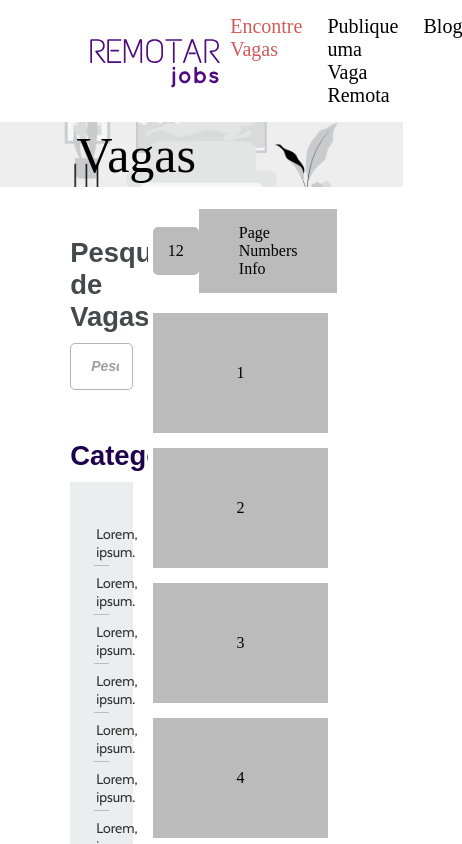
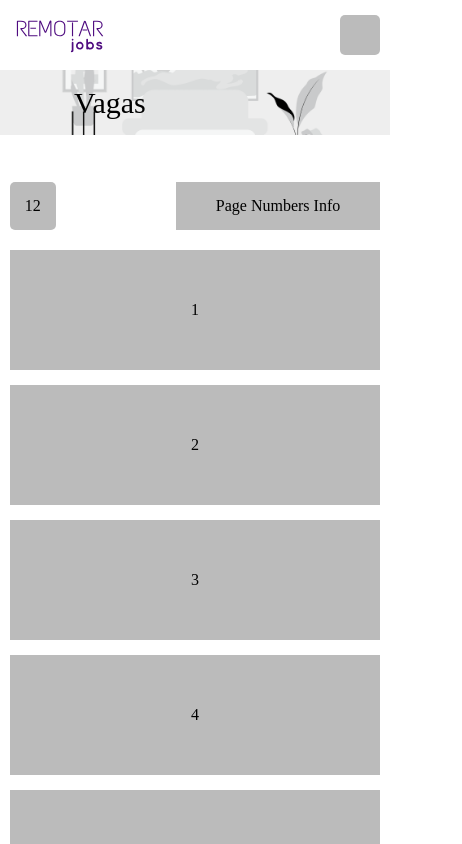
Before and after one commit to gabriel-felice/Remot-clone-treino, a plain HTML site: page index.html in a window 390 px wide. Shown: the top 844 px of the page, 462 px wide, since content can reach past the window. Drawn offline with nearby package versions, Linux system fonts and the light colour scheme.

Commit message:
implementação da responsividade

```diff
--- a/index.html
+++ b/index.html
@@ -19,6 +19,7 @@
                     <il class="items">Publique uma Vaga Remota</il>
                     <il class="items">Blog</il>
                 </ul>
+                <div class="items burguer"></div>
             </header>
             <header class="header2">
                 <h1 class="vagas">Vagas</h1>
@@ -28,7 +29,6 @@
                 <input type="search" class="searchbar" placeholder="Pesquisar Vagas">
                 <h4 class="categoria">Categoria</h4>
                 <ul class="sidemenu sidemenu1">
-
                     <li class="sidemenuitem">Lorem, ipsum.</li>
                     <li class="sidemenuitem">Lorem, ipsum.</li>
                     <li class="sidemenuitem">Lorem, ipsum.</li>
@@ -73,12 +73,10 @@
                 </ul>
             </aside>
             <main class="maincontent">
-
                 <div class="topbuttonlist">
                         <div class="button topbutton">12</div>
                         <div class="button pageinfo">Page Numbers Info</div>
                 </div>
-
                 <div class="vagas-main">
                     <div class="vaga">1</div>
                     <div class="vaga">2</div>
@@ -104,7 +102,7 @@
             </main>
             <footer class="footer1">
                 <div class="footeritems">
-                    <div class="footerspace footerspace1">1
+                    <div class="footerspace footerspace1">
                         <div class="bigicon"></div>
                         <ul class="footericonslist">
                             <li class="footericons"></li>
@@ -146,7 +144,6 @@
                             <li class="footmenuitem">Lorem, ipsum.</li>
                             <li class="footmenuitem">Lorem, ipsum.</li>
                         </ul>
-
                     </div>
                 </div>
             </footer>
--- a/style.css
+++ b/style.css
@@ -1,7 +1,6 @@
 * {
     padding: 0;
     margin: 0;
-
 }
 
 .container {
@@ -31,7 +30,6 @@
     list-style: none;
     flex-direction: row;
     gap: 25px;
-
 }
 
 .items{
@@ -51,11 +49,11 @@
     display: flex;
     background-color: blueviolet;
     grid-column: 1/5;
+    grid-row: 2/6;
     background-image: url(./images/headerback.png);
     background-repeat: no-repeat;
     background-position: center;
     background-size: cover;
-
 }
 
 .categoria {
@@ -72,7 +70,6 @@
     color: #44494b;
     font-size: 1.71428571em;
     margin-top: 50px;
-
 }
 
 .searchbar {
@@ -84,7 +81,6 @@
     outline: none;
     border: solid #b8b2b2 1px;
     border-radius: 5px;
-
 }
 
 .searchbar::placeholder {
@@ -134,15 +130,12 @@
     font-size: 14px;
     color: #333;
     margin: 4px;
-
-
 }
 
 .sidemenuitemin {
     padding: 4px 2px;
     border-bottom: solid 1px #bbb;
     padding-right: 30px ;
-
 }
 
 .item-no-b {
@@ -175,7 +168,6 @@
 .button {
     list-style: none;
     background-color: #bbb;
-
 }
 
 .topbuttonlist {
@@ -195,7 +187,6 @@
     padding: 15px 40px;
 }
 
-
 .footer1 {
     background-color: #210C38;
     grid-column: 1/5;
@@ -206,11 +197,7 @@
     gap: 10px;
     flex-flow: row wrap;
     justify-content: flex-start;
-
-}
-
-.footerspace1 {
-    margin-left: 10%;
+    margin: 5% auto 4% 20%;
 }
 
 .bigicon {
@@ -220,7 +207,7 @@
     height: 150px;
     margin: auto auto auto 60px;
     cursor: pointer;
-}
+    }
 
 .footericonslist {
     display: flex;
@@ -228,7 +215,6 @@
     list-style: none;
     justify-content: flex-end;
     margin: 30px 30px auto auto;
-
 }
 
 .footericons {
@@ -261,5 +247,88 @@
 
 .foottitlelast {
     padding-top: 10px;
+}
+
+.burguer {
+    display: none;
+}
+
+@media (max-width: 1070px) {
+
+    .logo {
+        width: 100px;
+    }
+    .sidebar {
+        grid-column: 1/3;
+        padding: 10px;
+    }
+
+    .maincontent {
+        grid-column: 3/5;
+    }
+
+    .header1 {
+        grid-column: 1/5;
+
+    }
+    .footeritems {
+        flex-direction: column;
+        align-items: flex-start;
+    }
+
+    .bigicon {
+        display: flex;
+    }
+}
+
+@media (max-width: 768px){
+
+    .searchtitle {
+        font-size: 20px;
+    }
+}
+
+@media (max-width: 578px) {
+
+    .burguer{
+        background-color: #bbb;
+        display: block;
+        width: 40px;
+        height: 40px;
+        border-radius: 5px;
+        cursor: pointer;
+    }
+
+    .menu{
+        display: none;
+    }
+    .header1 {
+        grid-column: 1/5;
+        grid-row: 1/auto;
+    }
+
+    .header2 {
+        grid-column: 1/5;
+        grid-row: 2/auto;
+    }
+
+    .maincontent {
+        grid-column: 1/5;
+        grid-row: 3/auto;
+    }
+
+    .sidebar {
+        grid-column: 1/5;
+        grid-row: 4/auto;
+    }
+
+    .footer1 {
+        grid-column: 1/5;
+        grid-row: 5/auto;
+    }
+
+    .vagas {
+        font-size: 30px;
+    }
 
 }
```
